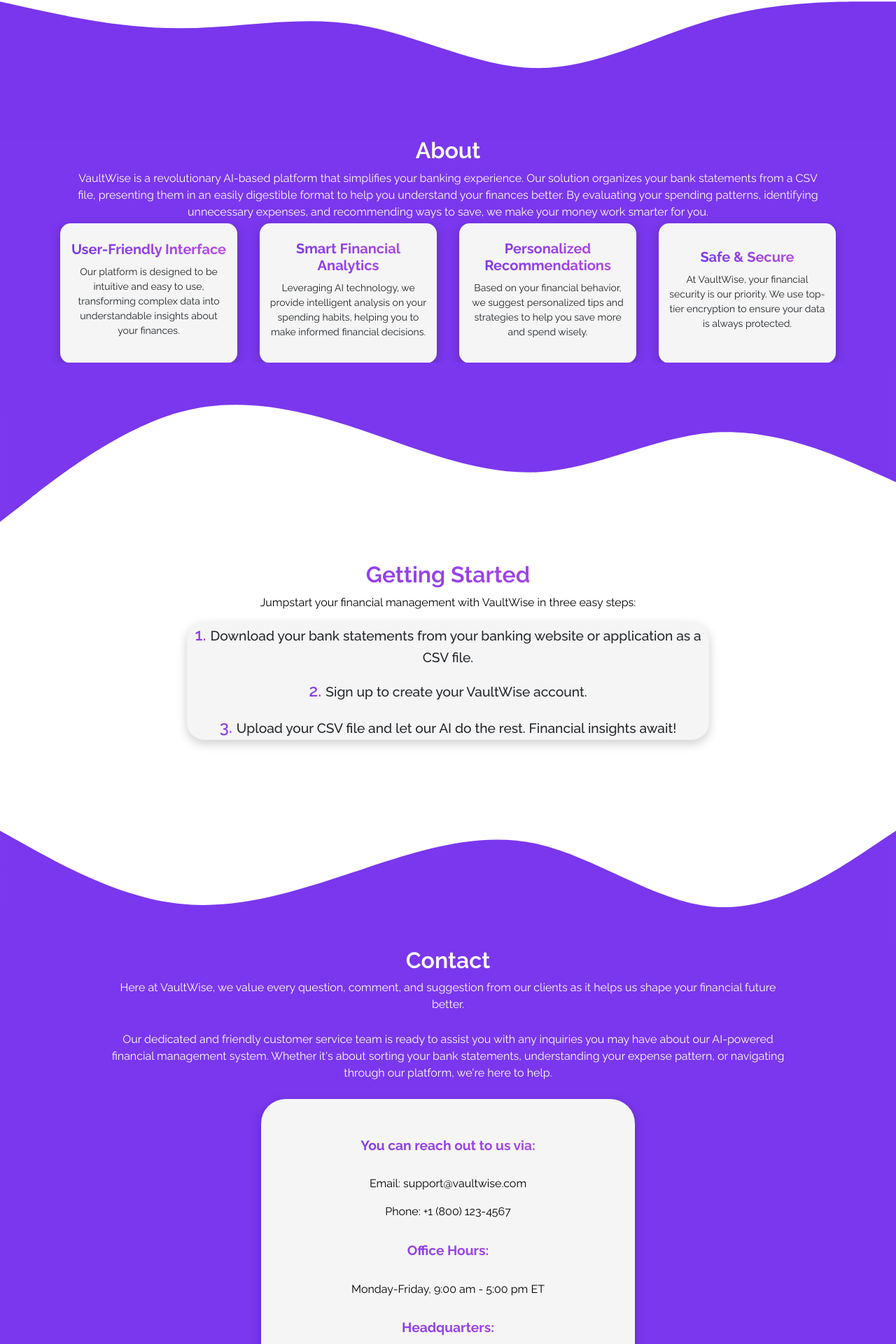
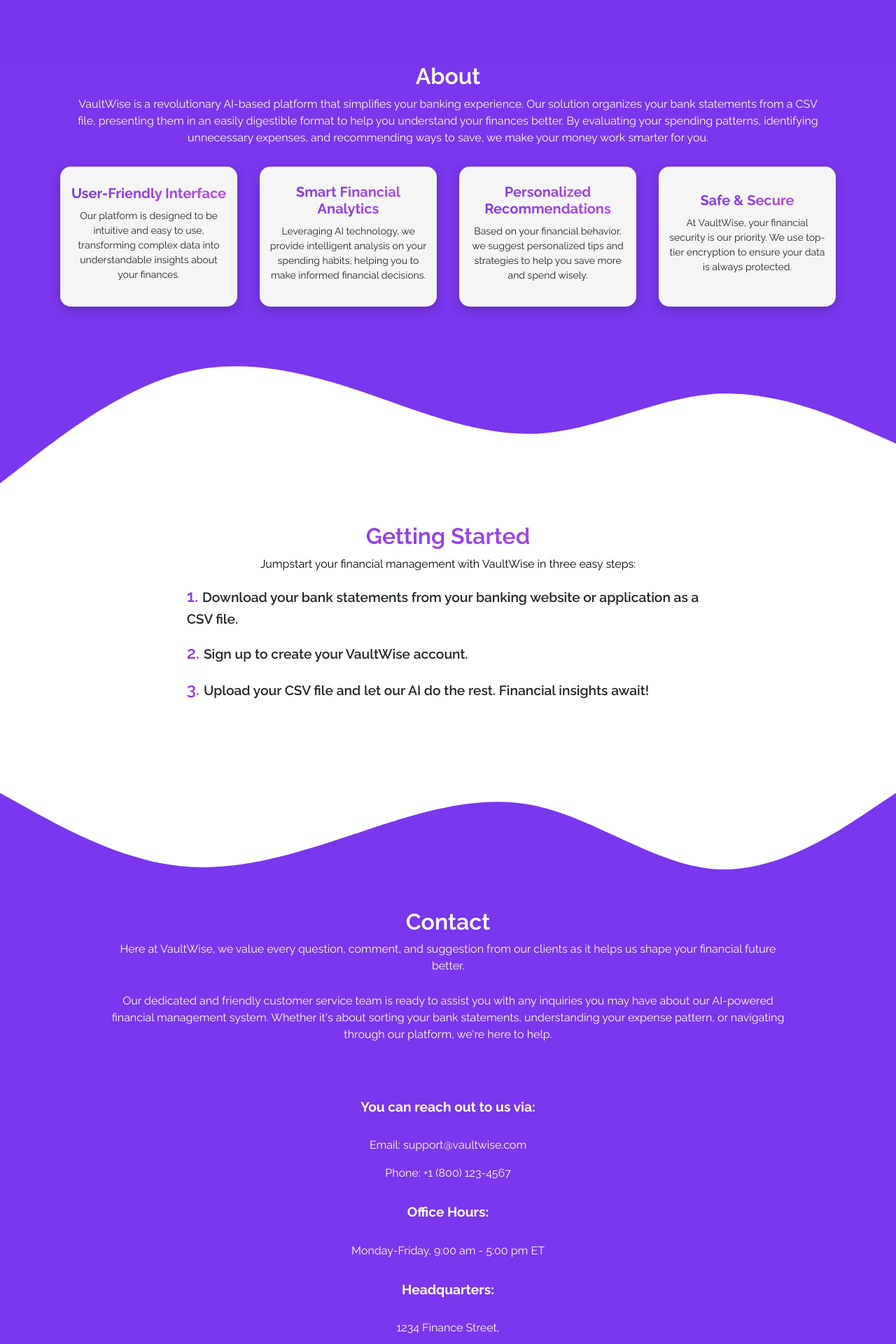
Before and after one commit to MaliceKy/VaultWise-Expense-AI-project, a React (Create React App) app: page / in a window 1280 px wide. Shown: the part 479-2399 px from the top of the page at 70% size. Built offline with nearby package versions, Linux system fonts and the light colour scheme.

Commit message:
fixed margin issues

```diff
--- a/src/styles/About-Homepage.css
+++ b/src/styles/About-Homepage.css
@@ -14,6 +14,7 @@
 
 .About{
   background-color: #7a37ed;
+  padding-bottom: 2%;
 }
 
 .About-Content{
@@ -31,7 +32,7 @@
   color: white;
   padding-inline: 5vw;
   text-align: center;
-
+  padding-bottom: 2%;
   max-width: 1200px;
   margin: 0 auto;
 }
--- a/src/styles/Contact-Homepage.css
+++ b/src/styles/Contact-Homepage.css
@@ -20,7 +20,7 @@
 }
 
 .Contact-Desc{
-    color: white;
+    color: rgb(255, 255, 255);
     font-family: 'Raleway';
     padding-inline: 9vw;
     padding-bottom: 2vw;
@@ -35,15 +35,11 @@
     align-items: center;
     border-radius: 35px;
     padding: 3%;
-    background-color: #f5f5f5;
-    box-shadow: 0px 5px 15px rgba(0, 0, 0, 0.2);
 }
 
 .Contact-Desc-Bold{
-    background: linear-gradient(to right, #7a37ed, #b74ce6);
-    -webkit-background-clip: text;
-    -webkit-text-fill-color: transparent;
     font-family: 'Raleway';
+    color: white;
     text-align: center;;
     padding-inline: 1vw;
     padding-top: 1vw;
@@ -53,7 +49,7 @@
 }
 
 .Media-Content{
-    color: rgb(0, 0, 0);
+    color: rgb(255, 255, 255);
     font-family: 'Raleway';
     text-align: center;
 }
--- a/src/styles/GettingStarted-Homepage.css
+++ b/src/styles/GettingStarted-Homepage.css
@@ -24,16 +24,12 @@
 }
 
 .Steps{
-    text-align: center;
-    background-color: #f5f5f5;
-    border-radius: 25px;
     margin: 0 auto;
-    box-shadow: 0px 5px 15px rgba(0, 0, 0, 0.2);
 }
 
 .StepNumber {
     font-size: 1.5rem;
-    font-weight: 550;
+    font-weight: 600;
     background: linear-gradient(to right, #7a37ed, #b74ce6);
     -webkit-background-clip: text;
     -webkit-text-fill-color: transparent;
@@ -43,6 +39,6 @@
 
 .Step-text {
     font-size: 1.2rem;
-    font-weight: 500;
+    font-weight: 600;
     font-family: 'Raleway';
   }
--- a/src/styles/Home-Homepage.css
+++ b/src/styles/Home-Homepage.css
@@ -11,7 +11,7 @@
 
 /* All Home Content */
 .Home-Content{
-    padding-top: 20vw;
+    margin-top: 150px;
 }
 
 /* Home welcoming (Title, Description, Sign in button) */
```
